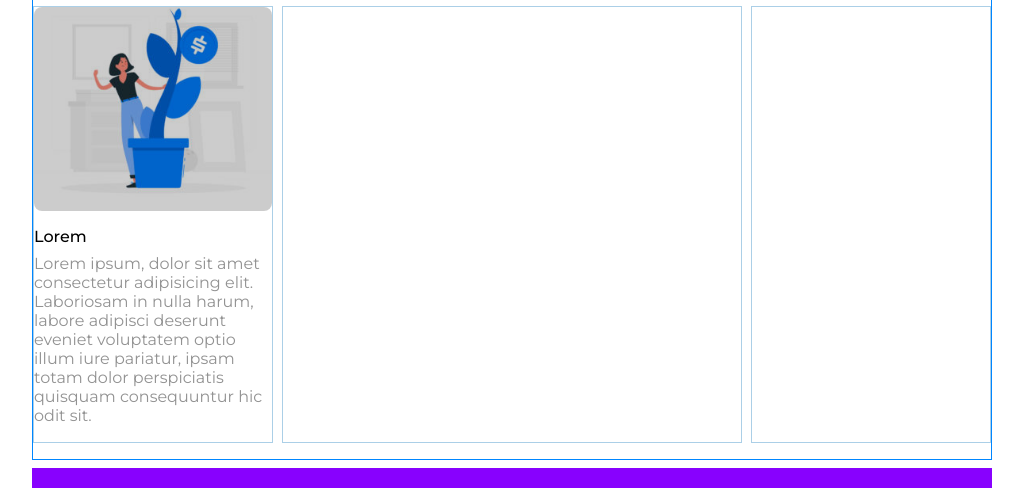
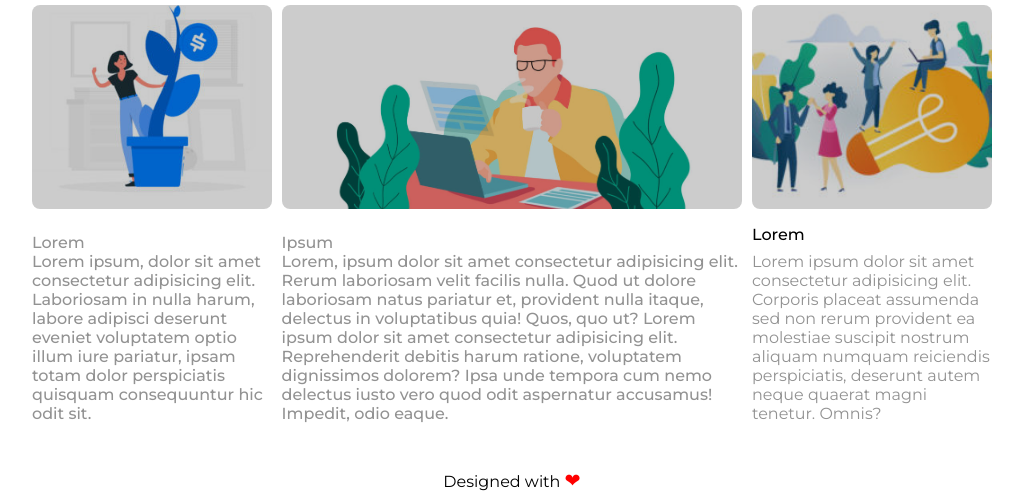
Before and after one commit to MemeWasTaken/htmlcss-wp, a plain HTML site: page index.html in a window 1280 px wide. Shown: the part 675-1167 px from the top of the page, without its empty margins (88-1111 px from the left). Drawn offline with Linux system fonts and the light colour scheme.

Commit message:
finished

```diff
--- a/css/style.css
+++ b/css/style.css
@@ -27,8 +27,8 @@ html{
 
 /* Header Section */
 .top-header{
-    /* background-color: #E579E6; */
-    border: 1px solid #E579E6;
+    /* background-color: #E579E6; DEBUG*/
+    /* border: 1px solid #E579E6; DEBUG*/
     width: 80%;
     height: 5em;
     margin: auto;
@@ -48,7 +48,7 @@ nav a{
     text-decoration: none;
     text-transform: uppercase;
     color: #929292;
-    font-size: 0.7em;
+    font-size: 0.8em;
     font-weight: 300;
 
 }
@@ -56,8 +56,8 @@ nav a{
 
 /* Jumbotron Box */
 .jumbotron{
-    /* background-color: #E1D67A; */
-    border: 1px solid #E1D67A;
+    /* background-color: #E1D67A; DEBUG*/
+    /* border: 1px solid #E1D67A; DEBUG*/
     background-image: url(../img/banner.jpg);
     background-position: center;
     width: 80%;
@@ -86,8 +86,8 @@ div h2{
 
 /* Main Section */
 main{
-    /* background-color: #0086FF; */
-    border: 1px solid #0086FF;
+    /* background-color: #0086FF; DEBUG*/
+    /* border: 1px solid #0086FF; DEBUG*/
     width: 80%;
     height: 33em;
     margin: auto;
@@ -96,8 +96,8 @@ main{
 
 /* Bottom Header */
 .bottom-header{
-    /* background-color: #ABCFE7; */
-    border: 1px solid #ABCFE7;
+    /* background-color: #ABCFE7; DEBUG*/
+    /* border: 1px solid #ABCFE7; DEBUG*/
     height: 4em;
     width: 100%;
     margin-bottom: 0.6em;
@@ -113,56 +113,79 @@ header p{
 /* /Bottom Header */
 
 /* Column Section */
+/* General Column Condition */
 .column{
-    /* background-color: #ABCFE7; */
-    border: 1px solid #ABCFE7;
+    /* background-color: #ABCFE7; DEBUG*/
+    /* border: 1px solid #ABCFE7; DEBUG*/
     float: left;
     width: 25%;
     height: calc(30em - 2.7em);
     margin-bottom: 0.6em;
 }
 
-.l-column{
-    width: 25%;
-    margin-right: 0.6em;
-}
-
-.img-col-1{
-    background-image: url(../img/img-col-1.jpg);
+.imgs-cols{
     background-size: 100%;
     background-position: 50% 50%;
     height: 204px;
     border-radius: 0.5em;
 }
 
-.txt-col-1{
+.txt-col-1,
+.txt-col-2,
+.txt-col-3{
 margin-top: 1em;
 }
 
-.txt-col-1 :first-child{
+.txt-col-1,
+.txt-col-2,
+.txt-col-3 :first-child{
     font-weight: 500;
 }
 
-.txt-col-1 :last-child{
+.txt-col-1,
+.txt-col-2,
+.txt-col-3 :last-child{
     color: #929292;
     padding-top: 0.5em;
 }
+/* /General Column Condition */
+
+.l-column{
+    width: 25%;
+    margin-right: 0.6em;
+}
+
+.img-col-1{background-image: url(../img/img-col-1.jpg);}
 
 .c-column{
     width: calc(50% - 1.2em);
     margin-right: 0.6em;
 }
 
+.img-col-2{ background-image: url(../img/img-col-2.jpg);}
+
+.img-col-3{
+    background-image: url(../img/img-col-3.jpg);
+    background-size: 145%;
+}
 /* /Column Section */
-
 /* /Main Section */
 
 /* Footer Section */
 footer{
-    background-color: #8801FE;
+    /* background-color: #8801FE; DEBUG*/
+    /* border: 1px solid #8801FE; DEBUG*/
     width: 80%;
-    height: 1.3em;
+    height: 1.5em;
     margin: auto;
     margin-top: 0.5em;
+    text-align: center;
+}
+
+#heart{
+    display: inline-block;
+    color: red;
+    font-size: 1.2em;
+
 }
 /* /Footer Section */
--- a/index.html
+++ b/index.html
@@ -14,6 +14,7 @@
 
     <body>
 
+        <!-- Top Header -->
         <header class="top-header">
             <img src="img/logo.png" alt="Neori Logo">
             <nav>
@@ -25,6 +26,7 @@
                 <a href="">Contact</a>
             </nav>
         </header>
+        <!-- /Top Header -->
 
         <!-- Jumbotron Box -->
         <div class="jumbotron" class="clerfix">
@@ -47,8 +49,9 @@
 
             <!-- Column Layout -->
             <div class="clerfix">
+                <!-- Left Column -->
                 <div class="l-column column">
-                    <div class="img-col-1">
+                    <div class="img-col-1 imgs-cols">
                         <div class="overlay"></div>
                         <div class="txt-col-1">
                             <p>Lorem</p>
@@ -56,16 +59,42 @@
                         </div>
                     </div>
                 </div>
-                <div class="c-column column"></div>
-                <div class="r-column column"></div>
+                <!-- /Left Column -->
+
+                <!-- Middle Column -->
+                <div class="c-column column">
+                    <div class="img-col-2 imgs-cols">
+                        <div class="overlay"></div>
+                            <div class="txt-col-2">
+                                <p>Ipsum</p>
+                                <p>Lorem, ipsum dolor sit amet consectetur adipisicing elit. Rerum laboriosam velit facilis nulla. Quod ut dolore laboriosam natus pariatur et, provident nulla itaque, delectus in voluptatibus quia! Quos, quo ut? Lorem ipsum dolor sit amet consectetur adipisicing elit. Reprehenderit debitis harum ratione, voluptatem dignissimos dolorem? Ipsa unde tempora cum nemo delectus iusto vero quod odit aspernatur accusamus! Impedit, odio eaque.</p>
+                            </div>
+                    </div>
+                </div>
+
+                <!-- Last Column -->
+                <div class="r-column column">
+                    <div class="img-col-3 imgs-cols">
+                        <div class="overlay"></div>
+                        <div class="txt-col-3">
+                            <p>Lorem</p>
+                            <p>Lorem ipsum dolor sit amet consectetur adipisicing elit. Corporis placeat assumenda sed non rerum provident ea molestiae suscipit nostrum aliquam numquam reiciendis perspiciatis, deserunt autem neque quaerat magni tenetur. Omnis?</p>
+                        </div>
+                    </div>
+                </div>
+                <!-- /Last Column -->
+
             </div>
             <!-- /Column Layout -->
 
         </main>
         <!-- /Main Section -->
 
-        <footer></footer>
-
+        <!-- Footer Section -->
+        <footer>
+            Designed with <span id="heart">&#10084</span>
+        </footer>
+        <!-- /Footer Section -->
 
     </body>
 
```
Also changed, not shown: img/img-col-2.jpg (renamed from img/banner-2.jpg), img/img-col-3.jpg (renamed from img/img-3.jpg).
